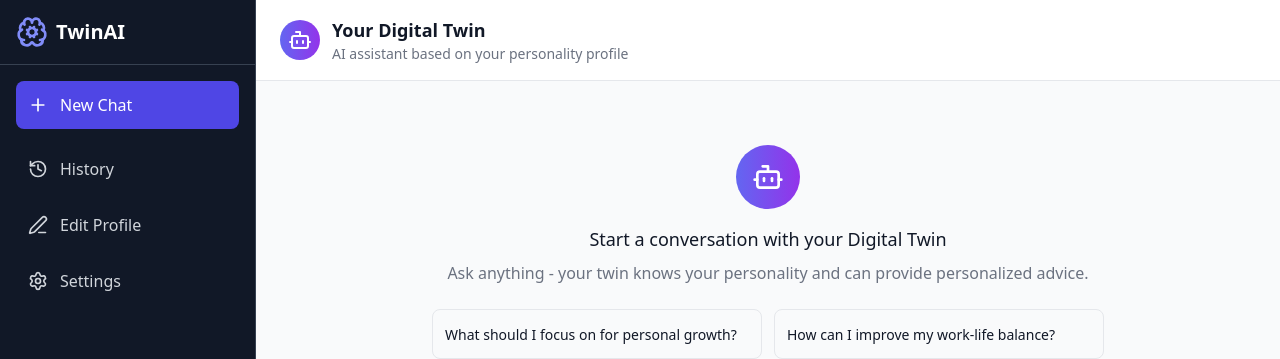
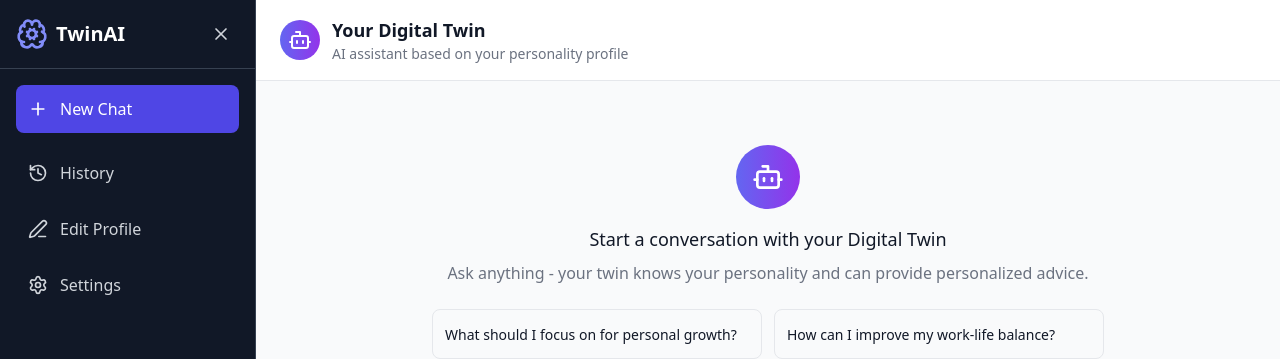
Before and after one commit to Chinmay189jain/digital-twin-ai-frontend, a React (Create React App) app: page /chat in a window 1280 px wide. Shown: the top 359 px of the page. Built offline with nearby package versions, Linux system fonts and the light colour scheme; sample sign-in values are in the browser's storage.

Commit message:
implement-chat-type-writing-and-expand-collapse

```diff
--- a/src/components/Layout.tsx
+++ b/src/components/Layout.tsx
@@ -1,4 +1,4 @@
-import React, { useEffect, useState } from "react";
+import React, { useEffect, useState, useCallback, useMemo } from "react";
 import { Link, NavLink, useLocation } from "react-router-dom";
 import {
   BrainCog,
@@ -7,6 +7,8 @@
   Settings as SettingsIcon,
   LogOut,
   Plus,
+  Menu,
+  X,
 } from "lucide-react";
 import { useAuth } from "../context/AuthContext";
 import { NAVBAR_LAYOUT } from "../constants/text";
@@ -19,125 +21,241 @@
 
 type LayoutProps = { children: React.ReactNode };
 
+// Memoized navigation item component
+const NavigationItem = React.memo<{
+  item: { name: string; href: string; icon: React.ComponentType<any> };
+  sidebarCollapsed: boolean;
+}>(({ item, sidebarCollapsed }) => {
+  const Icon = item.icon;
+
+  const getNavLinkClassName = useCallback(({ isActive }: LinkState) =>
+    `flex items-center w-full p-3 rounded-lg transition-colors duration-200 focus:outline-none ${sidebarCollapsed ? 'justify-center' : 'justify-start'
+    } ${isActive
+      ? "bg-gray-700 text-white"
+      : "text-gray-300 hover:text-white hover:bg-gray-700"
+    }`
+    , [sidebarCollapsed]);
+
+  return (
+    <NavLink
+      to={item.href}
+      title={sidebarCollapsed ? item.name : undefined}
+      className={getNavLinkClassName}
+    >
+      <Icon className="w-5 h-5 flex-shrink-0" />
+      {!sidebarCollapsed && (
+        <span className="ml-3">{item.name}</span>
+      )}
+    </NavLink>
+  );
+});
+
+NavigationItem.displayName = 'NavigationItem';
+
+// Memoized user avatar component
+const UserAvatar = React.memo<{ email?: string }>(({ email }) => (
+  <div className="w-6 h-6 bg-indigo-600 rounded-full flex items-center justify-center flex-shrink-0">
+    <span className="text-white font-medium text-sm">
+      {email?.charAt(0).toUpperCase() ?? "U"}
+    </span>
+  </div>
+));
+
+UserAvatar.displayName = 'UserAvatar';
+
+// Memoized dropdown menu
+const DropdownMenu = React.memo<{
+  user: any;
+  onLogout?: () => void;
+  onClose: () => void
+}>(({ user, onLogout, onClose }) => (
+  <>
+    <div
+      role="menu"
+      className="absolute right-0 bottom-16 w-48 bg-gray-800 rounded-md shadow-lg py-1 z-50 border border-gray-600"
+    >
+      <div className="px-4 py-2 text-xs text-gray-400 border-b border-gray-600 truncate">
+        {user?.email}
+      </div>
+      <button
+        onClick={onLogout}
+        role="menuitem"
+        className="flex items-center w-full px-4 py-2 text-sm text-gray-300 hover:bg-gray-700 hover:text-white transition-colors duration-200"
+      >
+        <LogOut className="w-4 h-4 mr-3" />
+        Sign out
+      </button>
+    </div>
+    <button
+      aria-label="Close menu backdrop"
+      className="fixed inset-0 z-10"
+      onClick={onClose}
+    />
+  </>
+));
+
+DropdownMenu.displayName = 'DropdownMenu';
+
 const Layout: React.FC<LayoutProps> = ({ children }) => {
   const { user } = useAuth();
   const location = useLocation();
 
   const [dropdownOpen, setDropdownOpen] = useState(false);
+  const [sidebarCollapsed, setSidebarCollapsed] = useState(false);
+
+  // Memoize navigation items to prevent recreation on every render
+  const navigation = useMemo(() => [
+    { name: "History", href: "/history", icon: HistoryIcon },
+    { name: "Edit Profile", href: "/profile-edit", icon: Edit3 },
+    { name: "Settings", href: "/settings", icon: SettingsIcon },
+  ], []);
+
+  // Memoize callbacks to prevent unnecessary re-renders
+  const toggleSidebar = useCallback(() => {
+    setSidebarCollapsed(prev => {
+      const newCollapsed = !prev;
+      // Close dropdown when collapsing sidebar
+      if (!newCollapsed) {
+        setDropdownOpen(false);
+      }
+      return newCollapsed;
+    });
+  }, []);
+
+  const toggleDropdown = useCallback(() => {
+    setDropdownOpen(prev => !prev);
+  }, []);
+
+  const closeDropdown = useCallback(() => {
+    setDropdownOpen(false);
+  }, []);
+
+  const handleLogout = useCallback(() => {
+    // Add your logout logic here
+    console.log("Logout clicked");
+    setDropdownOpen(false);
+  }, []);
 
   // Close dropdown on route change
   useEffect(() => {
     setDropdownOpen(false);
   }, [location.pathname]);
 
-  const navigation = [
-    { name: "History", href: "/history", icon: HistoryIcon },
-    { name: "Edit Profile", href: "/profile-edit", icon: Edit3 },
-    { name: "Settings", href: "/settings", icon: SettingsIcon },
-  ];
+  // Memoize computed styles and classes
+  const sidebarClasses = useMemo(() =>
+    `${sidebarCollapsed ? 'w-16' : 'w-64'} bg-gray-900 dark:bg-gray-800 flex flex-col border-r border-gray-700 transition-all duration-300 ease-in-out`,
+    [sidebarCollapsed]
+  );
+
+  const newChatButtonClasses = useMemo(() =>
+    `flex items-center w-full p-3 bg-indigo-600 hover:bg-indigo-700 text-white rounded-lg transition-colors duration-200 focus:outline-none ${sidebarCollapsed ? 'justify-center' : 'justify-start'
+    }`,
+    [sidebarCollapsed]
+  );
+
+  const userButtonClasses = useMemo(() =>
+    `flex items-center w-full p-3 rounded-lg text-gray-300 hover:text-white hover:bg-gray-700 transition-colors duration-200 focus:outline-none focus:ring-0 focus:bg-gray-700 focus:text-white ${sidebarCollapsed ? 'justify-center' : 'justify-start'
+    }`,
+    [sidebarCollapsed]
+  );
 
   return (
     <div className="flex h-screen bg-gray-50 dark:bg-gray-900">
       {/* Left Sidebar */}
-      <aside className="w-64 bg-gray-900 dark:bg-gray-800 flex flex-col border-r border-gray-700">
+      <aside className={sidebarClasses}>
+        {/* Header */}
+        <div className="flex items-center p-4 border-b border-gray-700">
+          {sidebarCollapsed ? (
+            // Collapsed state: Show only toggle button centered
+            <div className="w-full flex justify-center">
+              <button
+                onClick={toggleSidebar}
+                className="p-2 rounded-lg text-gray-300 hover:text-white hover:bg-gray-700 transition-colors duration-200 focus:outline-none focus:ring-2 focus:ring-indigo-500"
+                aria-label="Expand sidebar"
+              >
+                <Menu className="w-5 h-5" />
+              </button>
+            </div>
+          ) : (
+            // Expanded state: Show logo and toggle button
+            <>
+              <div className="flex items-center space-x-2 focus:outline-none focus:ring-2 focus:ring-indigo-500 rounded">
+                <BrainCog className="w-8 h-8 text-indigo-400 flex-shrink-0" />
+                <span className="text-xl font-bold text-white">{NAVBAR_LAYOUT.HEADING}</span>
+              </div>
 
-        {/* Header */}
-        <div className="flex items-center justify-between p-4 border-b border-gray-700">
-          <div className="flex items-center space-x-2 focus:outline-none focus:ring-2 focus:ring-indigo-500 rounded">
-            <BrainCog className="w-8 h-8 text-indigo-400" />
-            <span className="text-xl font-bold text-white">{NAVBAR_LAYOUT.HEADING}</span>
-          </div>
+              <button
+                onClick={toggleSidebar}
+                className="p-2 rounded-lg text-gray-300 hover:text-white hover:bg-gray-700 transition-colors duration-200 focus:outline-none focus:ring-2 focus:ring-indigo-500 ml-auto"
+                aria-label="Collapse sidebar"
+              >
+                <X className="w-5 h-5" />
+              </button>
+            </>
+          )}
         </div>
 
         {/* New Chat Button */}
         <div className="p-4">
           <Link
             to="/chat"
-            className="flex items-center justify-start w-full p-3 bg-indigo-600 hover:bg-indigo-700 text-white rounded-lg transition-colors duration-200 focus:outline-none"
+            className={newChatButtonClasses}
+            title={sidebarCollapsed ? NAVBAR_LAYOUT.NEW_CHAT : undefined}
           >
-            <Plus className="w-5 h-5" />
-            <span className="ml-3">{NAVBAR_LAYOUT.NEW_CHAT}</span>
+            <Plus className="w-5 h-5 flex-shrink-0" />
+            {!sidebarCollapsed && (
+              <span className="ml-3">{NAVBAR_LAYOUT.NEW_CHAT}</span>
+            )}
           </Link>
         </div>
 
         {/* Navigation */}
         <nav className="flex-1 px-4 space-y-2">
-          {navigation.map((item) => {
-            const Icon = item.icon;
-            return (
-              <NavLink
-                key={item.name}
-                to={item.href}
-                title={item.name}
-                className={({ isActive }: LinkState) =>
-                  `flex items-center justify-start w-full p-3 rounded-lg transition-colors duration-200 focus:outline-none ${isActive
-                    ? "bg-gray-700 text-white"
-                    : "text-gray-300 hover:text-white hover:bg-gray-700"
-                  }`
-                }
-              >
-                <Icon className="w-5 h-5" />
-                <span className="ml-3">{item.name}</span>
-              </NavLink>
-            );
-          })}
+          {navigation.map((item) => (
+            <NavigationItem
+              key={item.href} // Use href as key for better stability
+              item={item}
+              sidebarCollapsed={sidebarCollapsed}
+            />
+          ))}
         </nav>
 
         {/* Bottom Section */}
         <div className="p-4 border-t border-gray-700">
-          {/* User Section */}
           <div className="relative">
             <button
-              onClick={() => setDropdownOpen((o) => !o)}
-              className="flex items-center justify-start w-full p-3 rounded-lg text-gray-300 hover:text-white hover:bg-gray-700 transition-colors duration-200 focus:outline-none focus:ring-2 focus:ring-indigo-500"
+              onClick={toggleDropdown}
+              className={userButtonClasses}
               aria-haspopup="menu"
               aria-expanded={dropdownOpen}
+              title={sidebarCollapsed ? user?.email ?? "User menu" : undefined}
+              disabled={sidebarCollapsed}
             >
-              <div className="w-6 h-6 bg-indigo-600 rounded-full flex items-center justify-center">
-                <span className="text-white font-medium text-sm">
-                  {user?.email?.charAt(0).toUpperCase() ?? "U"}
-                </span>
-              </div>
-              <div className="ml-3 text-left overflow-hidden">
-                <div className="text-sm font-medium text-white truncate">
-                  {user?.email ?? "Unknown User"}
+              <UserAvatar email={user?.email} />
+              {!sidebarCollapsed && (
+                <div className="ml-3 text-left overflow-hidden">
+                  <div className="text-sm font-medium text-white truncate">
+                    {user?.email ?? "Unknown User"}
+                  </div>
                 </div>
-              </div>
+              )}
             </button>
 
-            {dropdownOpen && (
-              <div
-                role="menu"
-                className="absolute right-0 bottom-16 w-48 bg-gray-800 rounded-md shadow-lg py-1 z-50 border border-gray-600"
-              >
-                <div className="px-4 py-2 text-xs text-gray-400 border-b border-gray-600 truncate">
-                  {user?.email}
-                </div>
-                <button
-                  // onClick={handleLogout}
-                  role="menuitem"
-                  className="flex items-center w-full px-4 py-2 text-sm text-gray-300 hover:bg-gray-700 hover:text-white transition-colors duration-200"
-                >
-                  <LogOut className="w-4 h-4 mr-3" />
-                  Sign out
-                </button>
-              </div>
+            {dropdownOpen && !sidebarCollapsed && (
+              <DropdownMenu
+                user={user}
+                onLogout={handleLogout}
+                onClose={closeDropdown}
+              />
             )}
           </div>
         </div>
       </aside>
 
       {/* Main Content */}
-      <main className="flex-1 flex flex-col overflow-hidden">{children}</main>
-
-      {/* Backdrop for dropdown */}
-      {dropdownOpen && (
-        <button
-          aria-label="Close menu backdrop"
-          className="fixed inset-0 z-10"
-          onClick={() => setDropdownOpen(false)}
-        />
-      )}
+      <main className="flex-1 flex flex-col overflow-hidden">
+        {children}
+      </main>
     </div>
   );
 };
--- a/src/constants/text.ts
+++ b/src/constants/text.ts
@@ -40,6 +40,8 @@
 
 // CHATS
 export const CHATS = {
+  NAVBAR_HEADING: "Your Digital Twin",
+  NAVBAR_TITLE: "AI assistant based on your personality profile",
   HEADING: "Start a conversation with your Digital Twin",
   SUBHEADING: "Ask anything - your twin knows your personality and can provide personalized advice.",
   QUESTION_1: "What should I focus on for personal growth?",
```
Also changed, not shown: src/pages/chat/Chat.tsx (+51 -24 lines), src/pages/chat/ChatBubble.tsx (+11 -2 lines), src/pages/chat/MessageList.tsx (+15 -3 lines).
